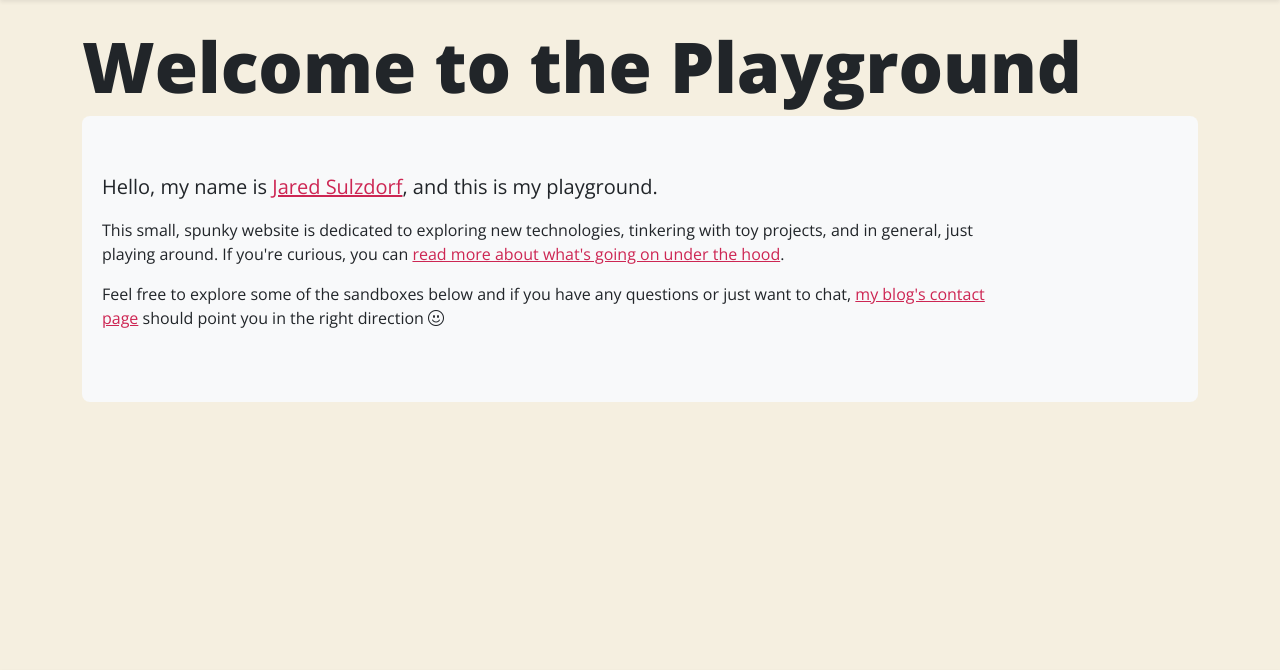
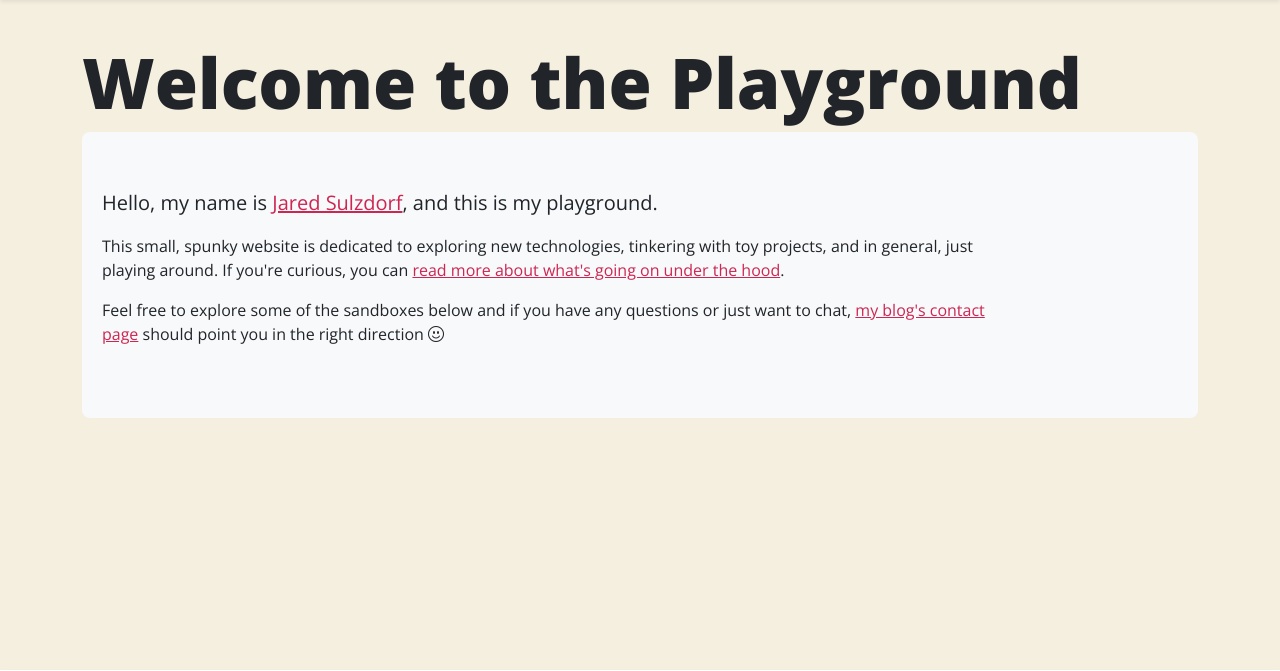
Before and after one commit to jsulz/playground, a Flask app: page / in a window 1280 px wide. Shown: the part 56-727 px from the top of the page. Run offline with Flask 3, Linux system fonts and the light colour scheme.

Commit message:
minor spacing tweaks

```diff
--- a/playground/templates/base.html.jinja
+++ b/playground/templates/base.html.jinja
@@ -4,7 +4,7 @@
 
 <body class="d-flex flex-column h-100">
   {% include "nav.html.jinja" %}
-  <main class="flex-shrink-0">
+  <main class="flex-shrink-0 mt-3">
     <div class="container">
       <h1>
         {% block header %}{% endblock %}
```
